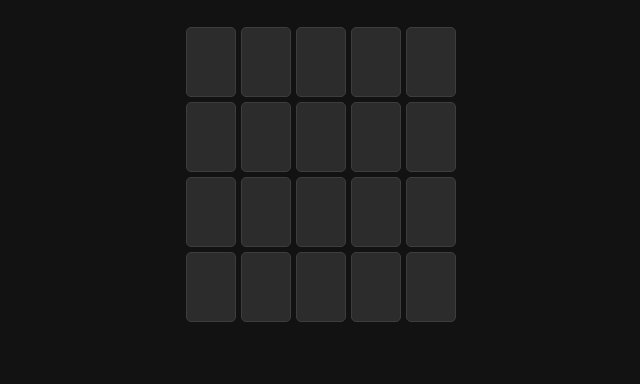
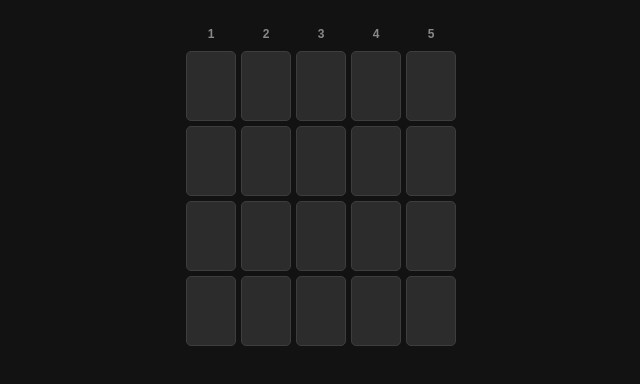
Before and after one commit to mhiaa/sk-lat-the-ptg, a plain HTML site: page index.html in a window 1280 px wide. Shown: the part 272-656 px from the top of the page, without its empty margins (319-959 px from the left). Drawn offline with Linux system fonts and the light colour scheme.

Commit message:
Update index.html

```diff
--- a/index.html
+++ b/index.html
@@ -17,7 +17,7 @@
             align-items: center;
             min-height: 100vh;
             padding: 10px;
-            overflow-x: hidden; /* Chống rung màn hình chính */
+            overflow-x: hidden;
         }
 
         h2 { margin: 15px 0; color: var(--p); font-size: 1.2rem; text-transform: uppercase; }
@@ -55,20 +55,28 @@
         #icons img { width: 48px; height: 65px; cursor: pointer; border-radius: 8px; border: 2px solid transparent; background: #252525; transition: 0.2s; }
         #icons img.selected { border-color: var(--p); transform: translateY(-3px); box-shadow: 0 4px 10px rgba(255, 204, 0, 0.4); }
 
-        /* VÙNG CUỘN CHỐNG LỖI 10x10 */
         .scroll-wrapper {
             width: 100%;
-            overflow-x: auto; /* Kích hoạt cuộn ngang */
+            overflow-x: auto;
             padding: 10px;
-            display: block; /* Đảm bảo wrapper chiếm toàn chiều rộng */
+            display: block;
             -webkit-overflow-scrolling: touch;
         }
 
         #grid {
             display: grid;
             gap: 5px;
-            margin: 0 auto; /* Căn giữa bảng bên trong vùng cuộn */
-            width: max-content; /* Quan trọng: Bảng giãn theo số cột thực tế */
+            margin: 0 auto;
+            width: max-content;
+        }
+
+        /* Style cho số thứ tự cột */
+        .col-header {
+            font-size: 12px;
+            color: #888;
+            text-align: center;
+            padding-bottom: 5px;
+            font-weight: bold;
         }
 
         .cell {
@@ -129,10 +137,18 @@
         function createGrid() {
             const r = parseInt(rs.value) || 1, c = parseInt(cs.value) || 1;
             grid.innerHTML = '';
-            // Cố định kích thước ô là 50px để tính toán cuộn chính xác
             grid.style.gridTemplateColumns = `repeat(${c}, 50px)`;
             hist = [];
 
+            // 1. Thêm hàng số thứ tự cột trên đầu
+            for (let j = 1; j <= c; j++) {
+                const header = document.createElement('div');
+                header.className = 'col-header';
+                header.innerText = j;
+                grid.appendChild(header);
+            }
+
+            // 2. Thêm các ô lưới
             for (let i = 0; i < r * c; i++) {
                 const cell = document.createElement('div');
                 cell.className = 'cell';
@@ -155,7 +171,6 @@
             hist = [];
         }
 
-        // Khởi tạo bàn mặc định
         createGrid();
     </script>
 </body>
```
